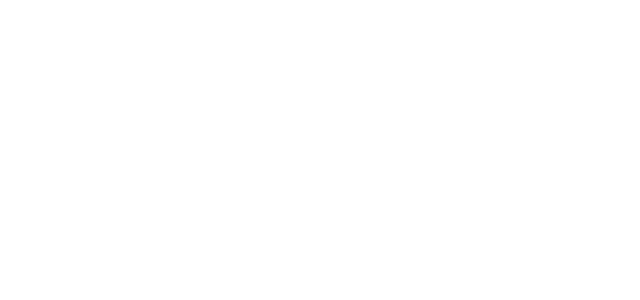
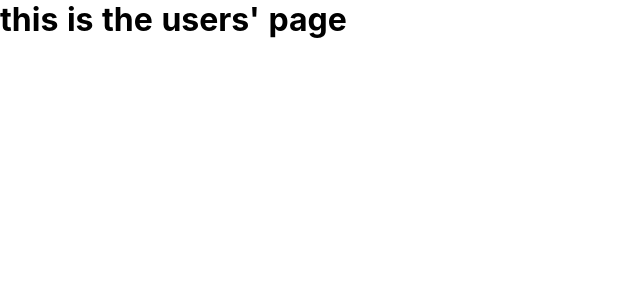
Before and after one commit to imrebartis/nuxtjs-2019, a Nuxt app in the folder my-first-nuxt-app/: page /users in a window 1280 px wide. Before the commit this address had no page. Shown: the top 300 px of the page, without its empty margins (0-640 px from the left). Built offline with nearby package versions, Linux system fonts and the light colour scheme.

Commit message:
use folders & files as routes

```diff
--- /dev/null
+++ b/my-first-nuxt-app/pages/users/index.vue
@@ -0,0 +1,3 @@
+<template>
+  <h1>this is the users' page</h1>
+</template>
```
